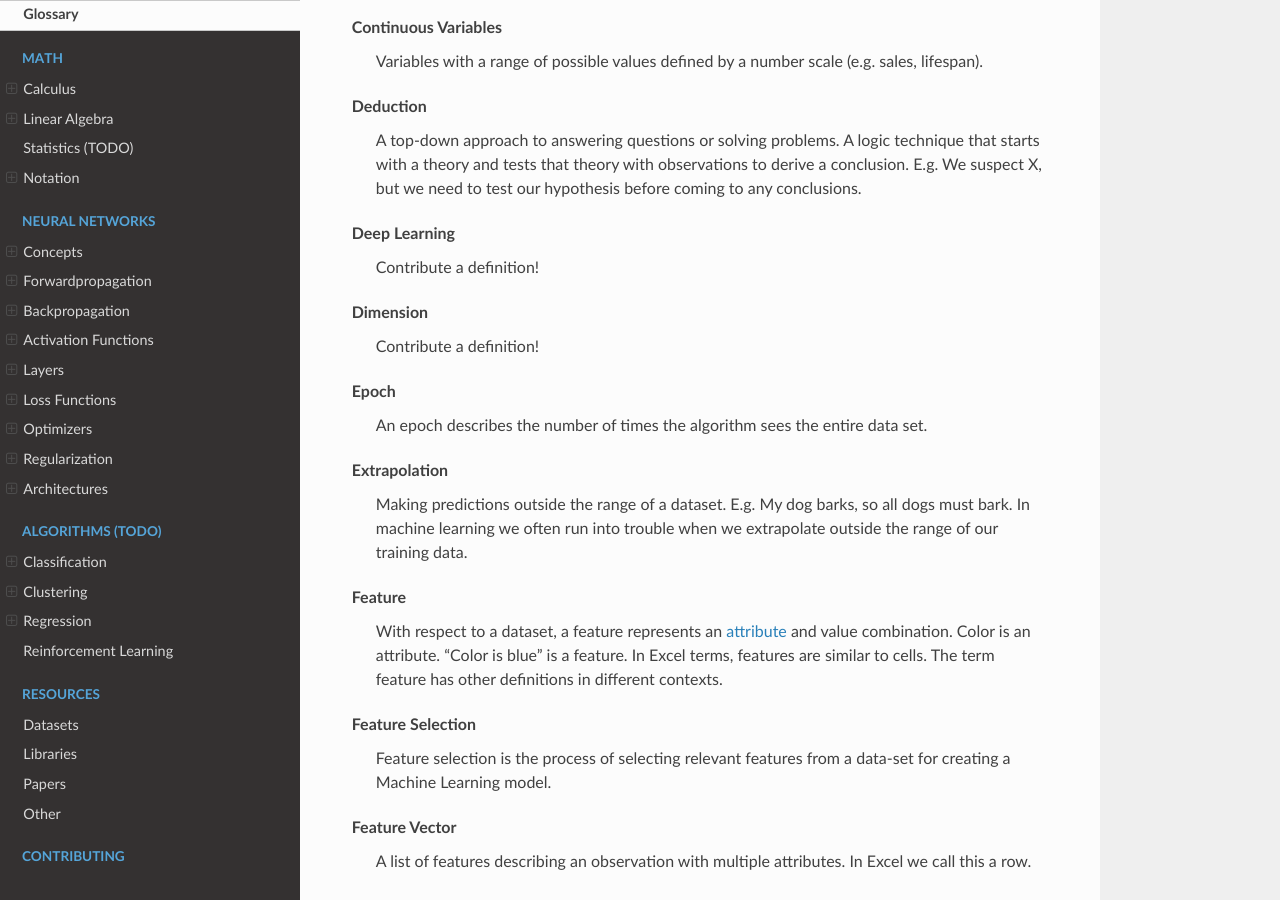
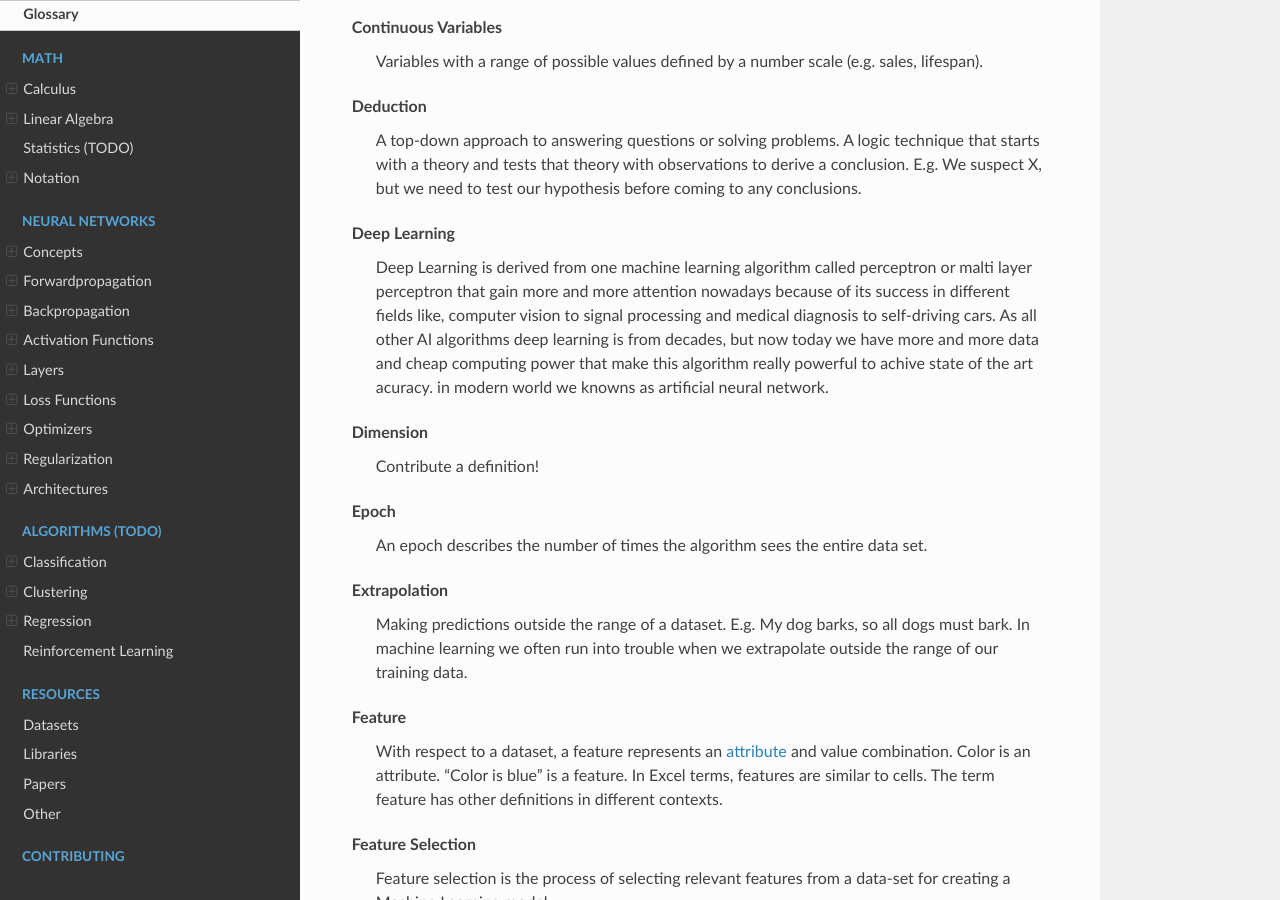
Before and after one commit to bfortuner/ml-glossary, a Sphinx documentation site: the page built from docs/glossary.rst, in a window 1280 px wide and 900 px high, scrolled down 1483 px. Built offline with Sphinx 7.4.7 and the Read the Docs theme 2.0.0, drawn with Linux system fonts in a browser that asks for light colours; pages that are not in the unit, such as notebooks, are missing from menus.

Commit message:
Update glossary.rst (#43)
added deep learning definition.

```diff
--- a/docs/glossary.rst
+++ b/docs/glossary.rst
@@ -80,7 +80,7 @@ Deduction
 .. _glossary_deep_learning:
 
 Deep Learning
-  Contribute a definition!
+  Deep Learning is derived from one machine learning algorithm called perceptron or malti layer perceptron that gain more and more attention nowadays because of its success in different fields like, computer vision to signal processing and medical diagnosis to self-driving cars. As all other AI algorithms deep learning is from decades, but now today we have more and more data and cheap computing power that make this algorithm really powerful to achive state of the art acuracy. in modern world we knowns as artificial neural network.
 
 .. _glossary_dimension:
 
```
